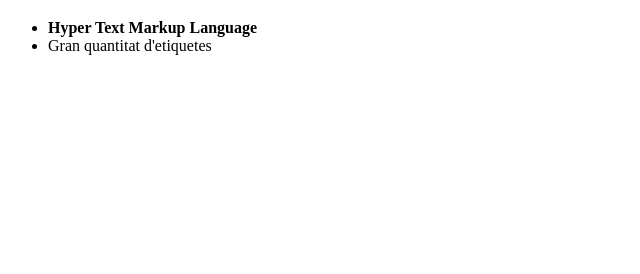
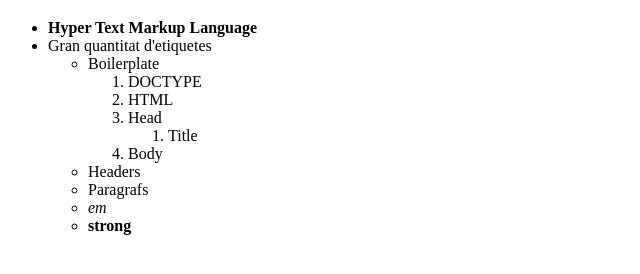
Before and after one commit to pcanalsp-esliceu/recuperacio_AP, a plain HTML site: page simple.html in a window 1280 px wide. Shown: the part 242-516 px from the top of the page, without its empty margins (0-640 px from the left). Drawn offline with Linux system fonts and the light colour scheme.

Commit message:
simple complet

```diff
--- a/simple.html
+++ b/simple.html
@@ -17,6 +17,22 @@
     <ul>
         <li><strong>Hyper Text Markup Language</strong></li>
         <li>Gran quantitat d'etiquetes</li>
+            <ul>
+                <li>Boilerplate</li>
+                    <ol>
+                        <li>DOCTYPE</li>
+                        <li>HTML</li>
+                        <li>Head</li>
+                            <ol>
+                                <li>Title</li>
+                            </ol>
+                        <li>Body</li>
+                    </ol>
+                <li>Headers</li>
+                <li>Paragrafs</li>
+                <li><i>em</i></li>
+                <li><strong>strong</strong></li>
+            </ul>
     </ul>
 </body>
 </html>
```
